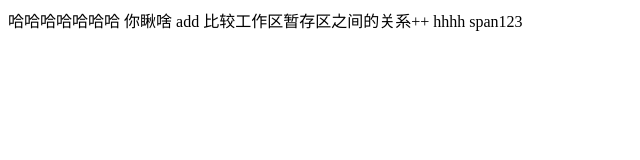
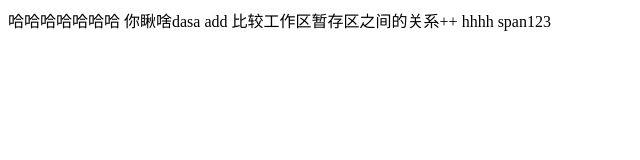
Before and after one commit to LeonVincent/git_learning, a plain HTML site: page index.html in a window 1280 px wide. Shown: the whole page, without its empty margins (0-640 px from the left). Drawn offline with Linux system fonts and the light colour scheme.

Commit message:
Update index.html
dashdfiusa

```diff
--- a/index.html
+++ b/index.html
@@ -8,7 +8,7 @@
 </head>
 <body>
   <span>哈哈哈哈哈哈哈</span>
-  <span>你瞅啥</span>
+  <span>你瞅啥dasa</span>
   <span>add</span>
   <span>比较工作区暂存区之间的关系++</span>
   <span>hhhh</span>
```
